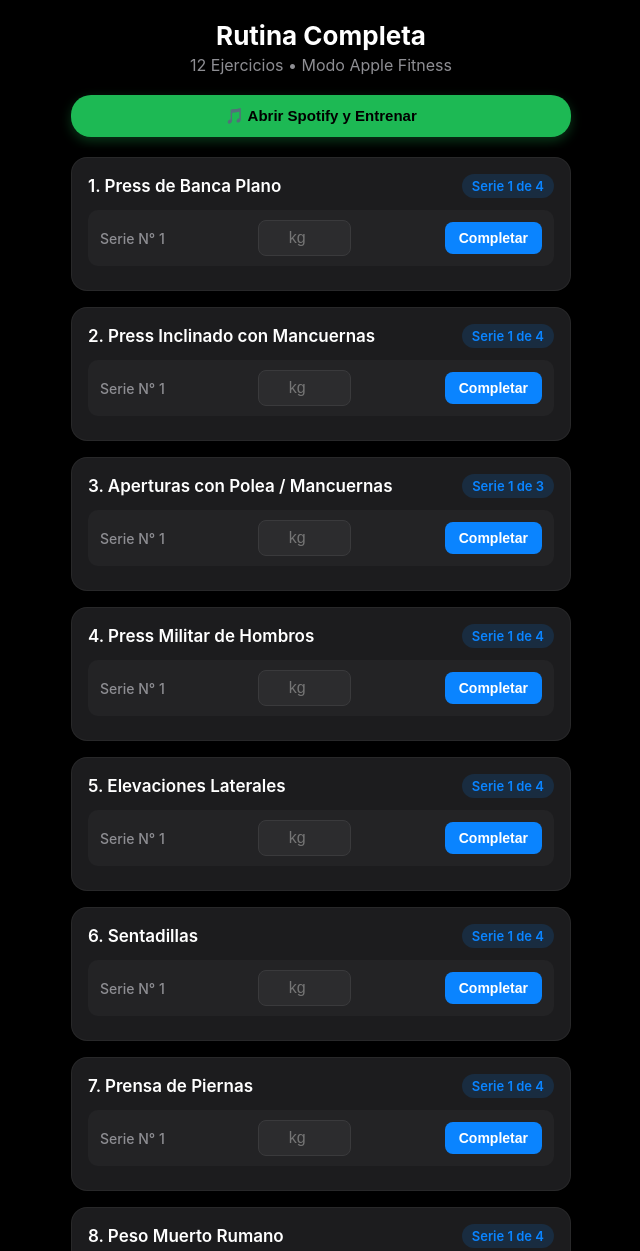
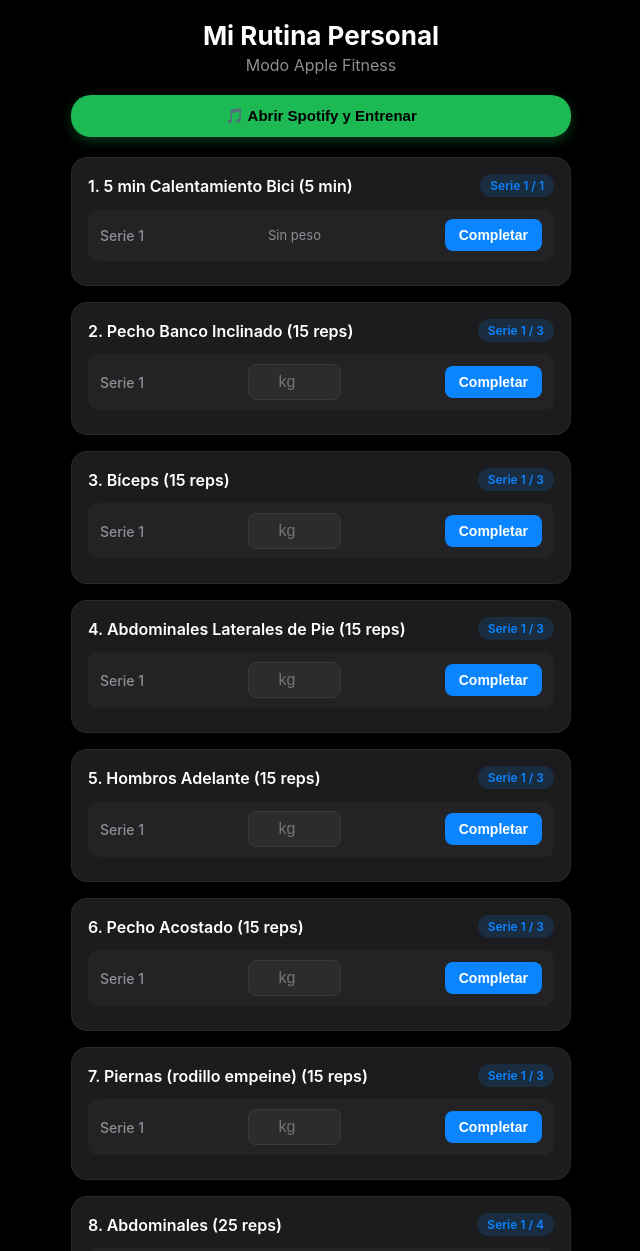
Before and after one commit to Julito71/App_Gym, a website: page index.html in a window 1280 px wide. Shown: the top 1251 px of the page, without its empty margins (319-959 px from the left). Drawn offline with Linux system fonts and the light colour scheme.

Commit message:
Actualizacion rutina personalizada exacta

```diff
--- a/index.html
+++ b/index.html
@@ -3,7 +3,7 @@
 <head>
     <meta charset="UTF-8">
     <meta name="viewport" content="width=device-width, initial-scale=1.0, user-scalable=no">
-    <title>Gym Routine - Apple Style</title>
+    <title>Mi Rutina - Apple Style</title>
     <style>
         :root {
             --bg-color: #000000;
@@ -76,7 +76,7 @@
         }
 
         .exercise-title {
-            font-size: 17px;
+            font-size: 16px;
             font-weight: 600;
             color: var(--text-color);
         }
@@ -86,7 +86,7 @@
             color: var(--accent-color);
             padding: 4px 10px;
             border-radius: 12px;
-            font-size: 13px;
+            font-size: 12px;
             font-weight: 600;
         }
 
@@ -163,8 +163,8 @@
 
 <div class="container">
     <header>
-        <h1>Rutina Completa</h1>
-        <p style="color: var(--text-secondary); margin:0;">12 Ejercicios • Modo Apple Fitness</p>
+        <h1>Mi Rutina Personal</h1>
+        <p style="color: var(--text-secondary); margin:0;">Modo Apple Fitness</p>
     </header>
 
     <button class="btn-spotify" onclick="startSpotify()">
@@ -181,23 +181,23 @@
 
 <script>
     const exercises = [
-        { id: 1, name: "Press de Banca Plano", totalSets: 4, weights: true },
-        { id: 2, name: "Press Inclinado con Mancuernas", totalSets: 4, weights: true },
-        { id: 3, name: "Aperturas con Polea / Mancuernas", totalSets: 3, weights: true },
-        { id: 4, name: "Press Militar de Hombros", totalSets: 4, weights: true },
-        { id: 5, name: "Elevaciones Laterales", totalSets: 4, weights: true },
-        { id: 6, name: "Sentadillas", totalSets: 4, weights: true },
-        { id: 7, name: "Prensa de Piernas", totalSets: 4, weights: true },
-        { id: 8, name: "Peso Muerto Rumano", totalSets: 4, weights: true },
-        { id: 9, name: "Dominadas / Jalón al Pecho", totalSets: 4, weights: true },
-        { id: 10, name: "Remo con Barra o Polea", totalSets: 4, weights: true },
-        { id: 11, name: "Curl de Bíceps con Barra", totalSets: 3, weights: true },
-        { id: 12, name: "Extensión de Tríceps en Polea", totalSets: 3, weights: true }
+        { id: 1, name: "5 min Calentamiento Bici", totalSets: 1, weights: false, reps: "5 min" },
+        { id: 2, name: "Pecho Banco Inclinado", totalSets: 3, weights: true, reps: "15 reps" },
+        { id: 3, name: "Bíceps", totalSets: 3, weights: true, reps: "15 reps" },
+        { id: 4, name: "Abdominales Laterales de Pie", totalSets: 3, weights: true, reps: "15 reps" },
+        { id: 5, name: "Hombros Adelante", totalSets: 3, weights: true, reps: "15 reps" },
+        { id: 6, name: "Pecho Acostado", totalSets: 3, weights: true, reps: "15 reps" },
+        { id: 7, name: "Piernas (rodillo empeine)", totalSets: 3, weights: true, reps: "15 reps" },
+        { id: 8, name: "Abdominales", totalSets: 4, weights: false, reps: "25 reps" },
+        { id: 9, name: "Remo", totalSets: 3, weights: true, reps: "15 reps" },
+        { id: 10, name: "Press Piernas", totalSets: 3, weights: true, reps: "15 reps" },
+        { id: 11, name: "Tríceps Acostado", totalSets: 3, weights: true, reps: "15 reps" },
+        { id: 12, name: "Dorsales Pecho", totalSets: 3, weights: true, reps: "15 reps" }
     ];
 
     function startSpotify() {
         window.location.href = "spotify://";
-        speakText("Entrenamiento iniciado. ¡Vamos a darle!");
+        speakText("Entrenamiento iniciado. ¡Vamos a darle con todo!");
     }
 
     function speakText(text) {
@@ -222,12 +222,12 @@
             card.className = 'exercise-card';
             card.innerHTML = `
                 <div class="exercise-header">
-                    <span class="exercise-title">${exIdx + 1}. ${ex.name}</span>
-                    <span class="set-badge">Serie ${Math.min(currentSet, ex.totalSets)} de ${ex.totalSets}</span>
+                    <span class="exercise-title">${exIdx + 1}. ${ex.name} (${ex.reps})</span>
+                    <span class="set-badge">Serie ${Math.min(currentSet, ex.totalSets)} / ${ex.totalSets}</span>
                 </div>
                 <div class="set-row">
-                    <span class="set-info">Serie N° ${Math.min(currentSet, ex.totalSets)}</span>
-                    ${ex.weights ? `<input type="number" inputmode="decimal" pattern="[0-9]*" id="input_${ex.id}" value="${savedWeight}" placeholder="kg" onchange="saveWeight(${ex.id}, this.value)">` : '<span style="font-size:14px;">Corporal</span>'}
+                    <span class="set-info">Serie ${Math.min(currentSet, ex.totalSets)}</span>
+                    ${ex.weights ? `<input type="number" inputmode="decimal" pattern="[0-9]*" id="input_${ex.id}" value="${savedWeight}" placeholder="kg" onchange="saveWeight(${ex.id}, this.value)">` : '<span style="font-size:13px; color:var(--text-secondary);">Sin peso</span>'}
                     <button class="btn-check ${currentSet > ex.totalSets ? 'completed' : ''}" onclick="completeSet(${exIdx})">
                         ${currentSet > ex.totalSets ? '✓ Completo' : 'Completar'}
                     </button>
```
